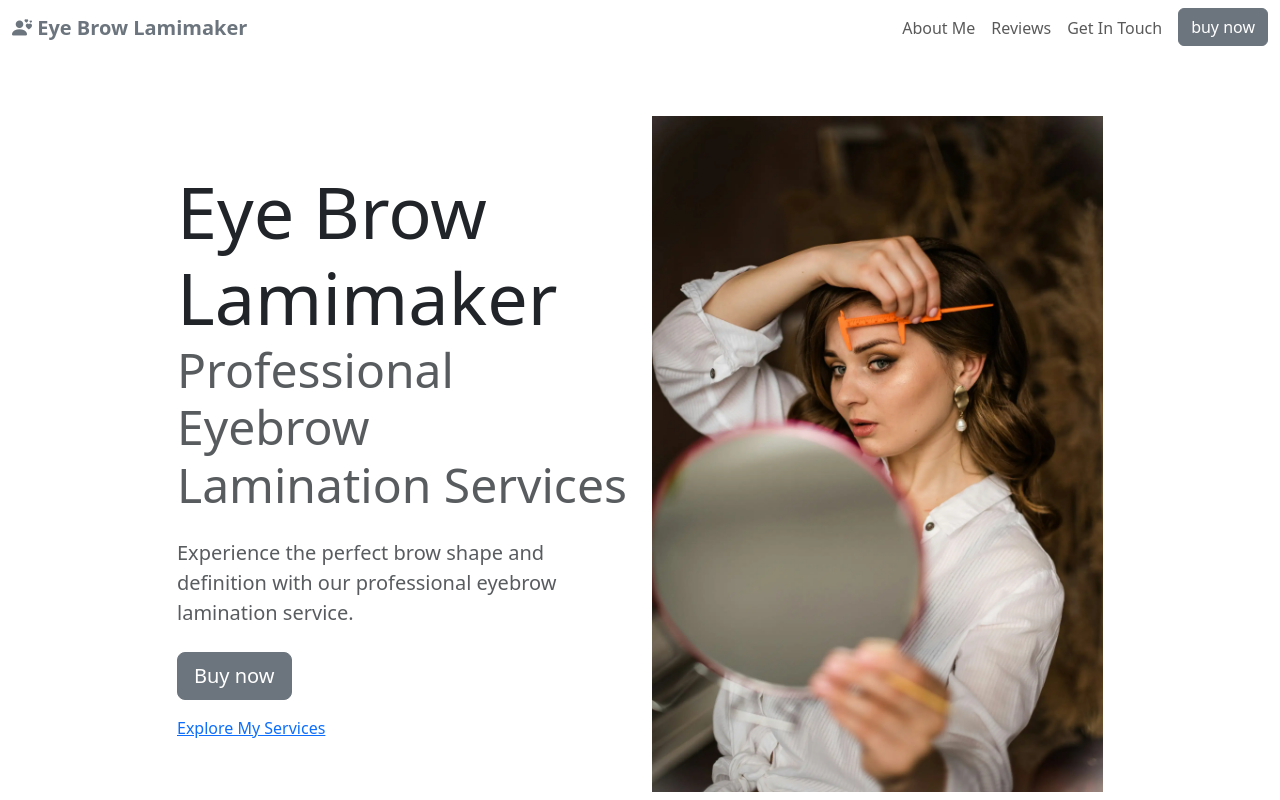
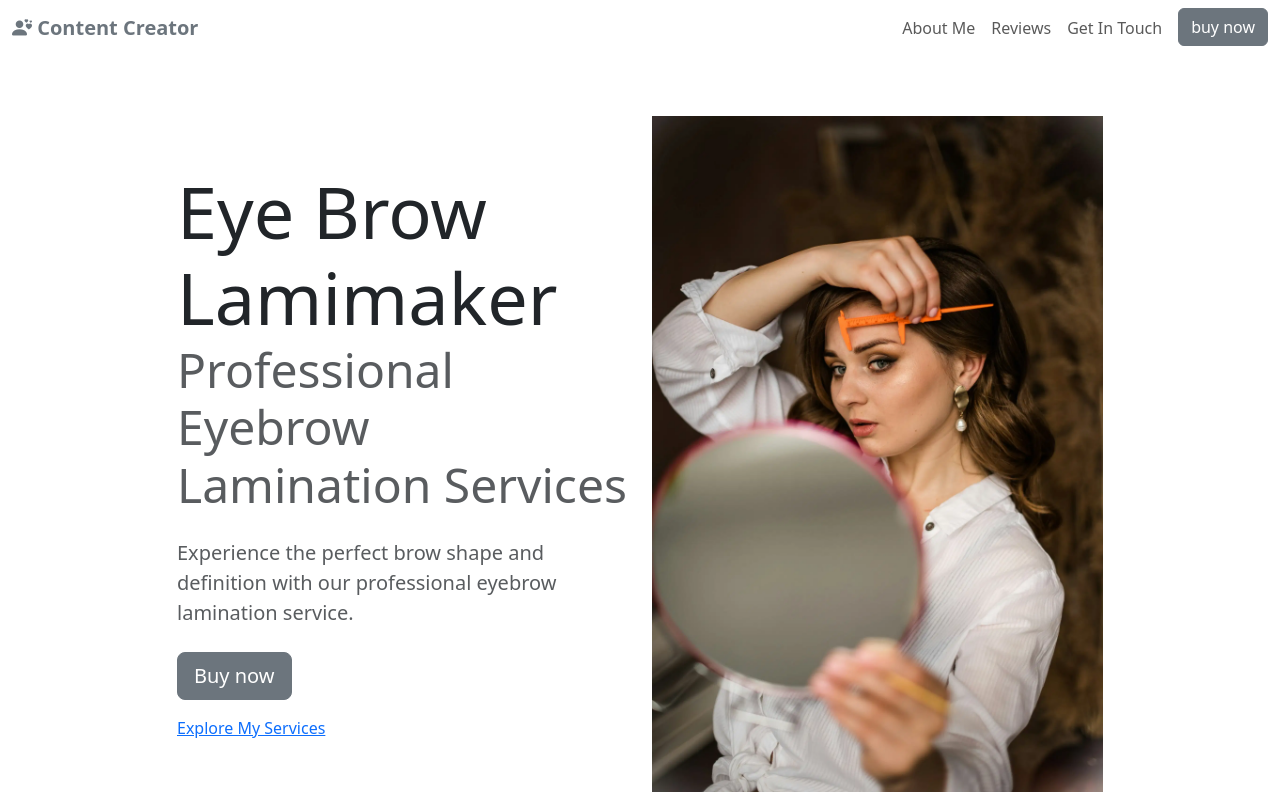
Before and after one commit to blackaslife/Eyebrow-project-Bootstrap5, a website: page index.html in a window 1280 px wide. Shown: the top 800 px of the page. Drawn offline with nearby package versions, Linux system fonts and the light colour scheme.

Commit message:
change title

```diff
--- a/index.html
+++ b/index.html
@@ -5,7 +5,7 @@
     <meta name="viewport" content="width=device-width, initial-scale=1.0">
     <link href="/css/main.min.css" rel="stylesheet">
     <link rel="stylesheet" href="https://cdn.jsdelivr.net/npm/bootstrap-icons@1.13.1/font/bootstrap-icons.min.css">
-    <title>Eye Brow Lamimaker</title>
+    <title>Content Creator Yana Provotorova</title>
     <style>
         section {
             padding: 60px 0;
@@ -13,13 +13,13 @@
     </style>
 </head>
 <body>
-    <!-- <h1>Eye Brow Lamimaker</h1> -->
+    <!-- <h1>Content Creator</h1> -->
 <!-- Navigation Bar -->
 
     <nav class="navbar navbar-expand-md navbar-light">
         <div class="container-xxl">
             <a href="#intro" class="navbar-brand">
-                <span class="fw-bold text-secondary"><i class="bi bi-person-hearts"></i> Eye Brow Lamimaker</span>
+                <span class="fw-bold text-secondary"><i class="bi bi-person-hearts"></i> Content Creator</span>
             </a>
             <!-- toggle for mobile menu -->
              <button class="navbar-toggler" type="button" data-bs-toggle="collapse" data-bs-target="#main-nav"
@@ -39,6 +39,7 @@
                         <a href="#contact" class="nav-link">Get In Touch</a>
                     </li>
                     <li class="nav-item d-md-none">
+                        <!--  -->
                         <a href="#pricing" class="nav-link">Pricing</a>
                     </li>
                     <li class="nav-item ms-2 d-none d-md-inline">
```
